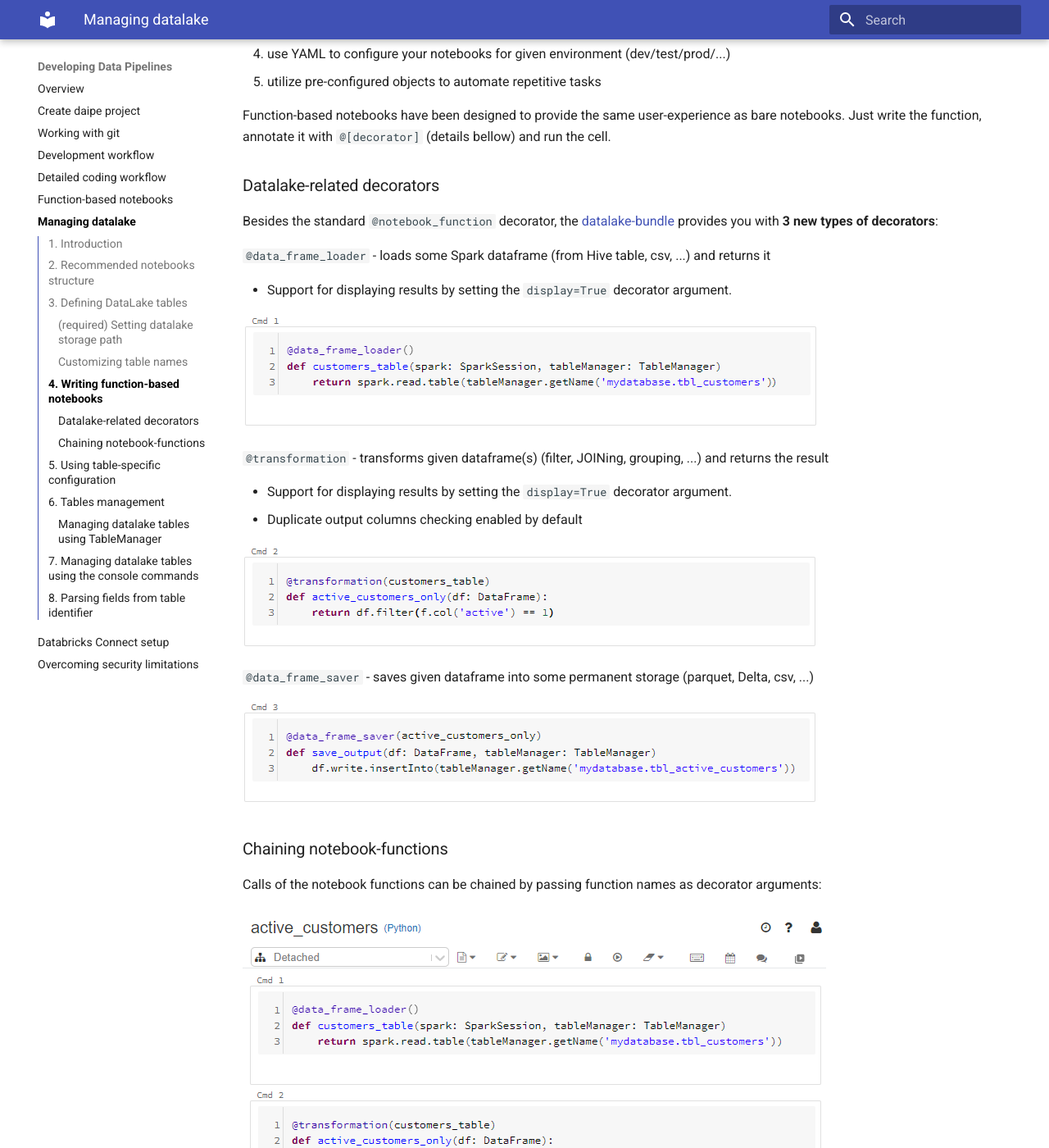
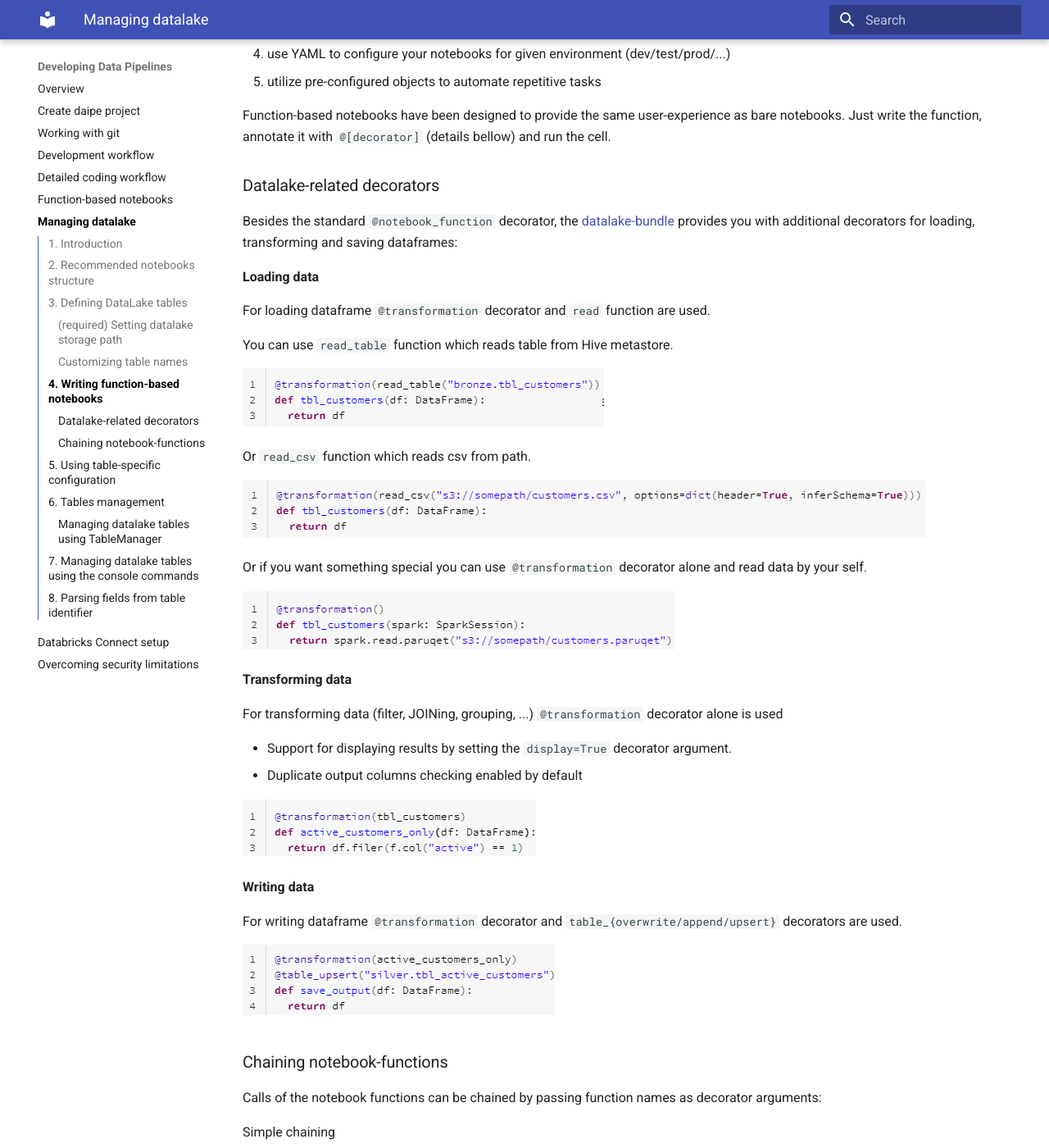
Before and after one commit to daipe-ai/platform-docs, an MkDocs documentation site: the page built from docs/data-pipelines-workflow/managing-datalake.md, in a window 1280 px wide and 1400 px high, scrolled down 3294 px. Shown: the whole window at 82% size. Built offline with MkDocs 1.6.1 and Material for MkDocs 9.7.7, drawn with Linux system fonts in a browser that asks for light colours.

Commit message:
New decorators

```diff
--- a/docs/data-pipelines-workflow/managing-datalake.md
+++ b/docs/data-pipelines-workflow/managing-datalake.md
@@ -143,30 +143,50 @@ Just write the function, annotate it with `@[decorator]` (details bellow) and ru
 
 ### Datalake-related decorators
 
-Besides the standard `@notebook_function` decorator, the [datalake-bundle](https://github.com/daipe-ai/datalake-bundle) provides you with **3 new types of decorators**:
+Besides the standard `@notebook_function` decorator, the [datalake-bundle](https://github.com/daipe-ai/datalake-bundle) provides you with additional decorators for loading, transforming and saving dataframes:
 
-`@data_frame_loader` - loads some Spark dataframe (from Hive table, csv, ...) and returns it
+**Loading data**
 
-* Support for displaying results by setting the `display=True` decorator argument.
+For loading dataframe `@transformation` decorator and `read` function are used.
 
-![alt text](../images/data_frame_loader.png)
+You can use `read_table` function which reads table from Hive metastore.
 
-`@transformation` - transforms given dataframe(s) (filter, JOINing, grouping, ...) and returns the result
+![alt text](../images/read_table.png)
+
+Or `read_csv` function which reads csv from path.
+
+![alt text](../images/read_csv.png)
+
+Or if you want something special you can use `@transformation` decorator alone and read data by your self.
+
+![alt text](../images/read_parquet.png)
+
+**Transforming data**
+
+For transforming data (filter, JOINing, grouping, ...) `@transformation` decorator alone is used
 
 * Support for displaying results by setting the `display=True` decorator argument.
 * Duplicate output columns checking enabled by default
 
-![alt text](../images/transformation.png)
+![alt text](../images/transform.png)
 
-`@data_frame_saver` - saves given dataframe into some permanent storage (parquet, Delta, csv, ...)
+**Writing data**
 
-![alt text](../images/data_frame_saver.png)
+For writing dataframe `@transformation` decorator and `table_{overwrite/append/upsert}` decorators are used.
+
+![alt text](../images/table_upsert.png)
 
 ### Chaining notebook-functions
 
 Calls of the notebook functions can be chained by passing function names as decorator arguments:
 
-![alt text](../images/notebook-functions.png)
+Simple chaining
+
+![alt text](../images/functions-chaining-simple.png)
+
+More compact way
+
+![alt text](../images/functions-chaining-compact.png)
 
 Once you run the `active_customers_only` function's cell, it gets is automatically called with the dataframe loaded by the `customers_table` function.
 
```
Also changed, not shown: docs/images/functions-chaining-compact.png (added), docs/images/functions-chaining-simple.png (added), docs/images/read_csv.png (added), docs/images/read_parquet.png (added), docs/images/read_table.png (added), docs/images/table_upsert.png (added), docs/images/transform.png (added).
